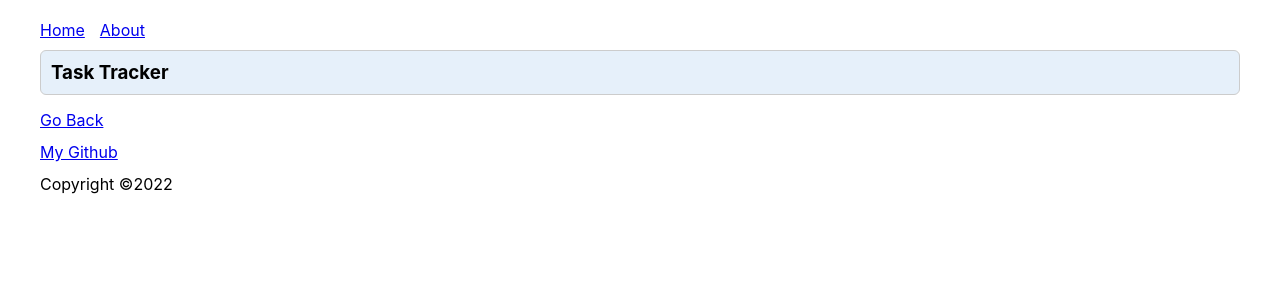
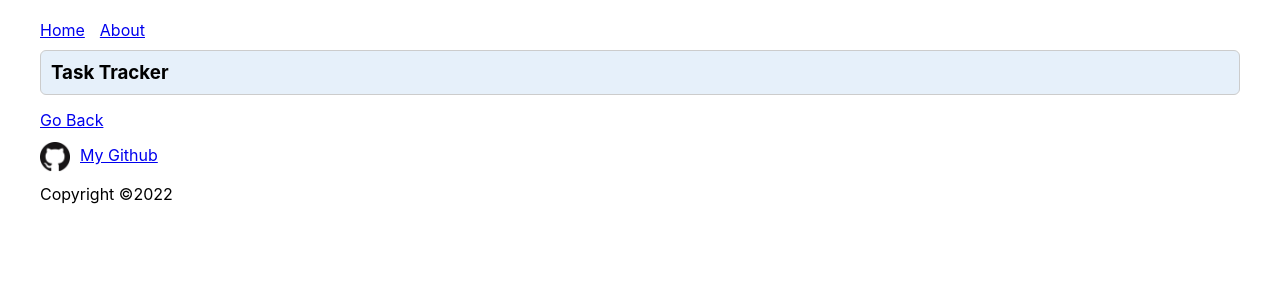
Before and after one commit to masoudtabatabaei/react-task-tracker, a React (Create React App) app: page /about in a window 1280 px wide. Shown: the top 300 px of the page. Built offline with nearby package versions, Linux system fonts and the light colour scheme; data requests are answered from the project's data file.

Commit message:
Fix: Change style of github link

```diff
--- a/src/components/about/about.jsx
+++ b/src/components/about/about.jsx
@@ -1,11 +1,18 @@
 import { Link } from "react-router-dom";
 
 const About = () => {
+  const githubImgStyle = {
+    verticalAlign: "middle",
+    maxWidth: "30px",
+    marginRight: "10px",
+  };
+
   return (
     <>
       <Link to="/">Go Back</Link>
       <div style={{ margin: "12px 0" }}>
         <a href="https://github.com/masoudtabatabaei" target="_blank">
+          <img style={githubImgStyle} src="/github.png" />
           My Github
         </a>
       </div>
```
Also changed, not shown: public/github.png (added).
